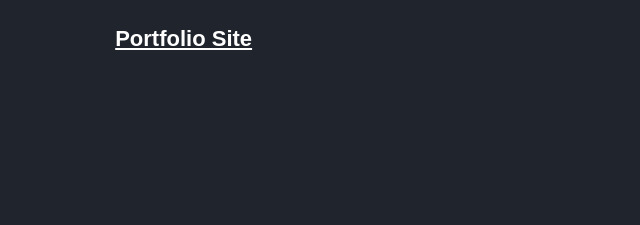
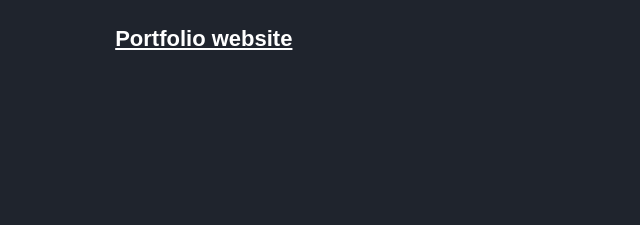
Before and after one commit to Anisa-BiBi/githubactions, a plain HTML site: page index.html in a window 1280 px wide. Shown: the top 225 px of the page, 0-640 px from the left. Drawn offline with nearby package versions, Linux system fonts and the light colour scheme; a small style sheet from the web is missing.

Commit message:
logo name change2

```diff
--- a/index.html
+++ b/index.html
@@ -23,7 +23,7 @@
     <!--Header Design-->
     <header class="header">
         <!--Logo Start-->
-        <a href="#" class="logo">Portfolio Site</a>
+        <a href="#" class="logo">Portfolio website</a>
         <i class="fa fa-bars" id="menu-icon"></i>
         <!--Logo End-->
         <!--Navbar Start-->
```
